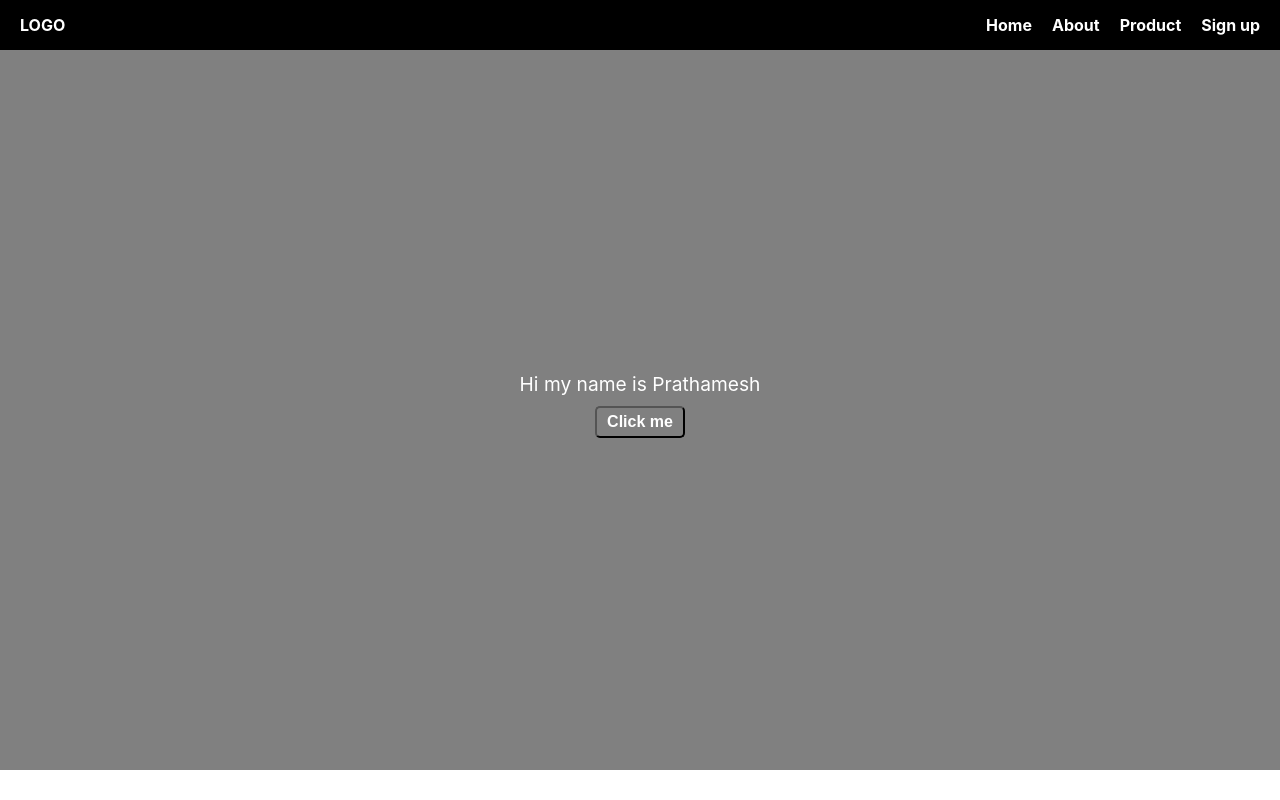
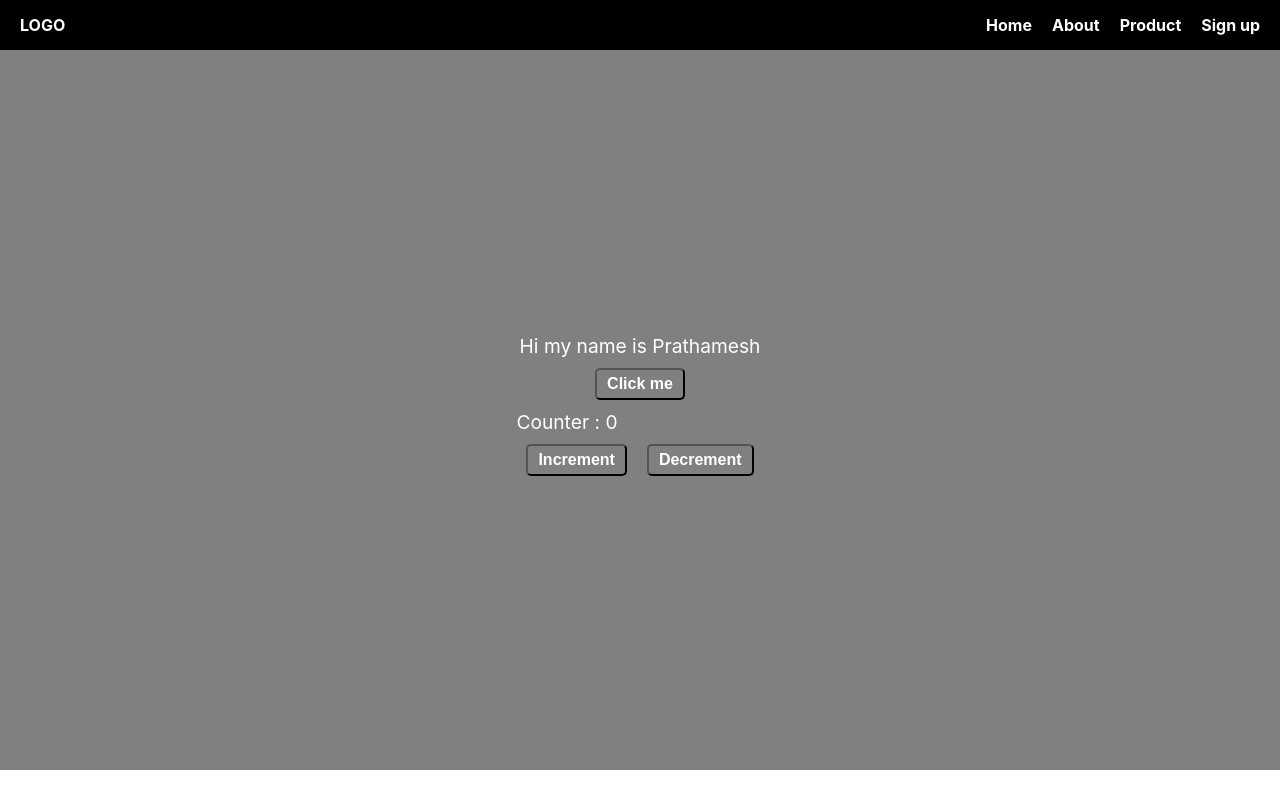
Before and after one commit to Chappu12/React-JS, a React (Create React App) app: page / in a window 1280 px wide. Built offline with nearby package versions, Linux system fonts and the light colour scheme.

Commit message:
added incr and decr

```diff
--- a/src/App.jsx
+++ b/src/App.jsx
@@ -5,14 +5,14 @@ import { BrowserRouter as Router, Routes, Route, Link } from "react-router-dom";
 
 const App = () => {
     const [name, setName] = useState("Prathamesh")
-    const [flag, setflag] = useState(0)
+    const [counter, setCounter] = useState(0)
+    // const [flag, setflag] = useState(0)
     return (
         <>
             <div className='main'>
                 <div>Hi my name is {name}</div>
                 <button className='btn' onClick={() => {
                     setName((name) => name === "Prathamesh" ? "Developer" : "Prathamesh")
-
                     // if(flag == 0){
                     //     setName("Developer")
                     //     setflag(1)
@@ -22,6 +22,22 @@ const App = () => {
                     //     setflag(0)
                     // }
                 }}>Click me</button>
+                <div>
+                    <p>Counter : {counter}</p>
+                    <button className="btn" onClick={() => {
+                        setCounter(counter + 1)
+                    }}>
+                        Increment
+                    </button>
+                    <button className="btn" onClick={() => {
+                        if(counter <= 0){
+                            alert("Less than 0 not allowed")
+                        }
+                        else{
+                            setCounter(counter - 1)
+                        }
+                    }}>Decrement</button>
+                </div>
             </div>
         </>
     )
```
